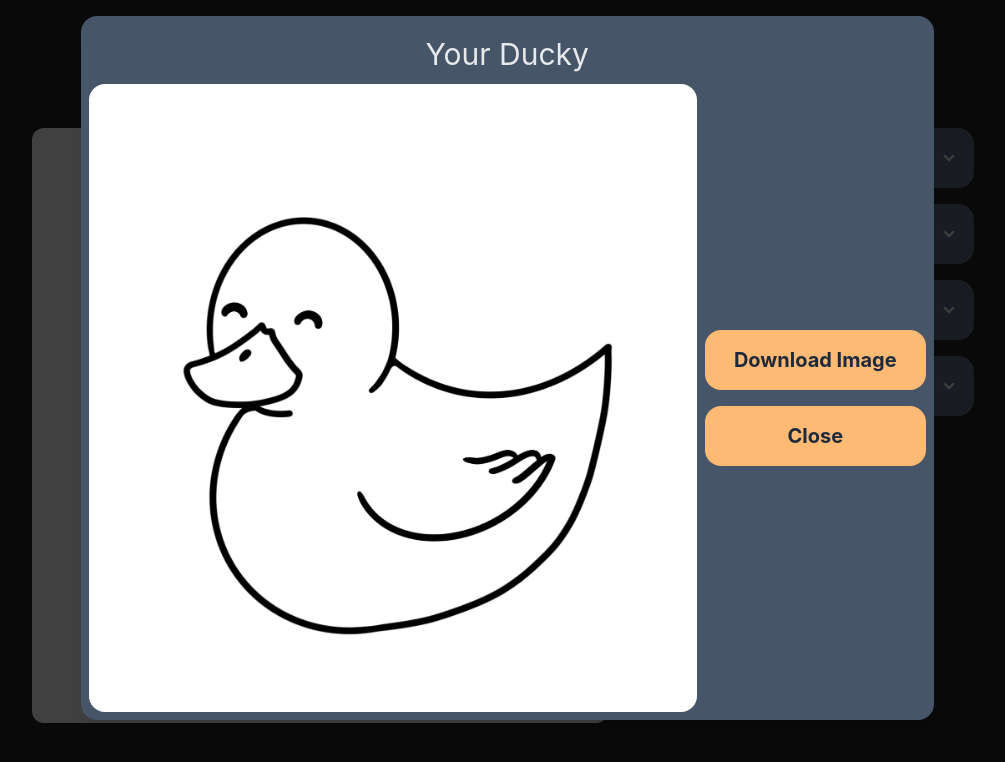
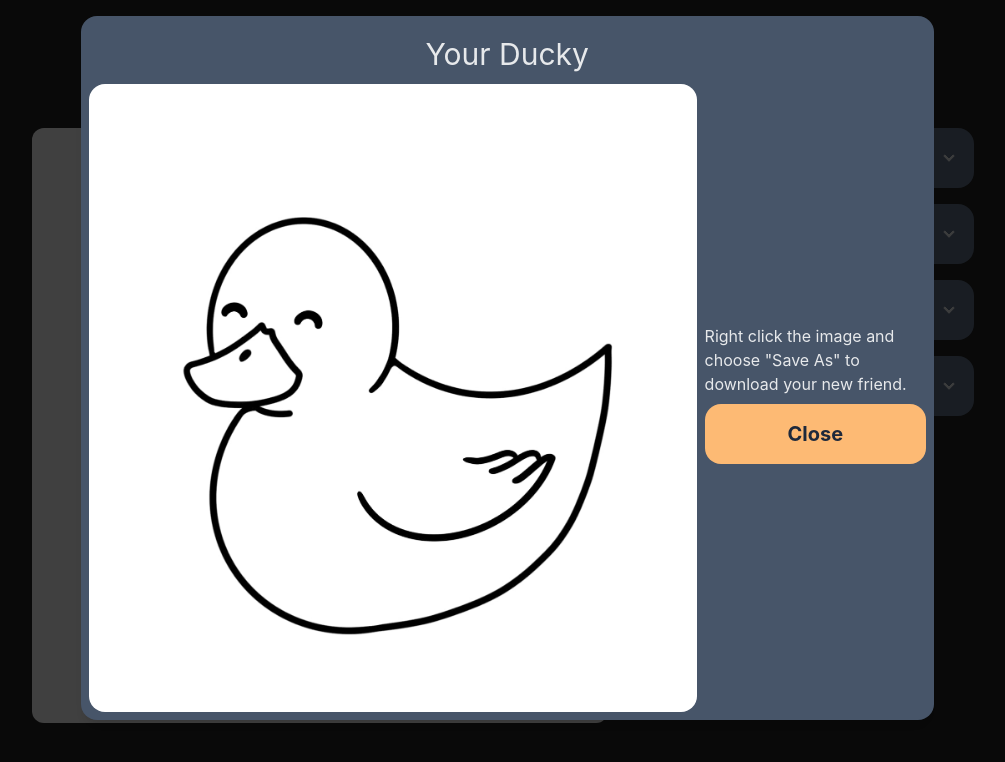
Before and after one commit to lakotelman/duckies, a React (Vite) app: page / in a window 1280 px wide. Both pictures are taken after a click on the button "Save My Ducky". Shown: the top 762 px of the page, without its empty margins (137-1142 px from the left). Built offline with nearby package versions, Linux system fonts and the light colour scheme.

Commit message:
wip download button

```diff
--- a/src/components/UI/ExportDucky.jsx
+++ b/src/components/UI/ExportDucky.jsx
@@ -10,10 +10,18 @@ const ExportDuckie = (props) => {
           <div id="duckieExport"></div>
         </div>
         <div className="w-full basis-1/3 flex flex-col justify-center">
-          <button className="bg-orange-300 text-slate-800 text-xl my-2 font-bold p-4 rounded-box w-full hover:bg-orange-200">
+          {/* <button className="bg-orange-300 text-slate-800 text-xl my-2 font-bold p-4 rounded-box w-full hover:bg-orange-200">
             Download Image
-          </button>
-          <button className="bg-orange-300 text-slate-800 text-xl my-2 font-bold p-4 rounded-box w-full hover:bg-orange-200">
+          </button> */}
+          <p>
+            {" "}
+            Right click the image and choose "Save As" to download your new
+            friend.
+          </p>
+          <button
+            onClick={props.hideExportHandler}
+            className="bg-orange-300 text-slate-800 text-xl my-2 font-bold p-4 rounded-box w-full hover:bg-orange-200"
+          >
             Close
           </button>
         </div>
```
